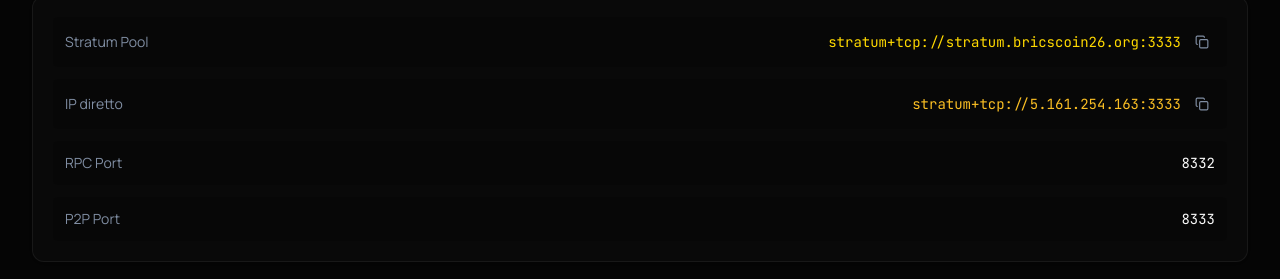
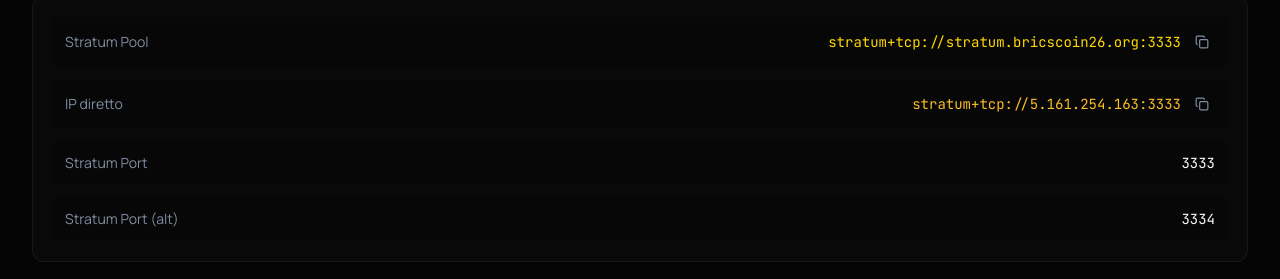
Before and after one commit to Bricscoin2026/Bricscoin, a React (Create React App) app in the folder frontend/: page /listing in a window 1280 px wide. Shown: the part 1983-2262 px from the top of the page. Built offline with nearby package versions, Linux system fonts and the light colour scheme; no server answers; a web font is replaced by a local one.

Commit message:
auto-commit for 11e0e5ec-aff2-4844-99fc-e5890abbfa8b

```diff
--- a/frontend/src/pages/ExchangeListing.jsx
+++ b/frontend/src/pages/ExchangeListing.jsx
@@ -257,12 +257,12 @@ STRATUM: stratum+tcp://stratum.bricscoin26.org:3333 (port 3333)`;
               </div>
             </div>
             <div className="flex items-center justify-between p-3 bg-black/20 rounded-lg">
-              <span className="text-sm text-muted-foreground">RPC Port</span>
-              <code className="text-sm font-mono">8332</code>
+              <span className="text-sm text-muted-foreground">Stratum Port</span>
+              <code className="text-sm font-mono">3333</code>
             </div>
             <div className="flex items-center justify-between p-3 bg-black/20 rounded-lg">
-              <span className="text-sm text-muted-foreground">P2P Port</span>
-              <code className="text-sm font-mono">8333</code>
+              <span className="text-sm text-muted-foreground">Stratum Port (alt)</span>
+              <code className="text-sm font-mono">3334</code>
             </div>
           </CardContent>
         </Card>
```
